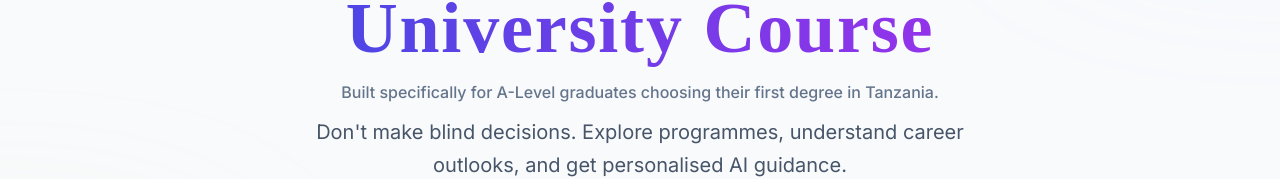
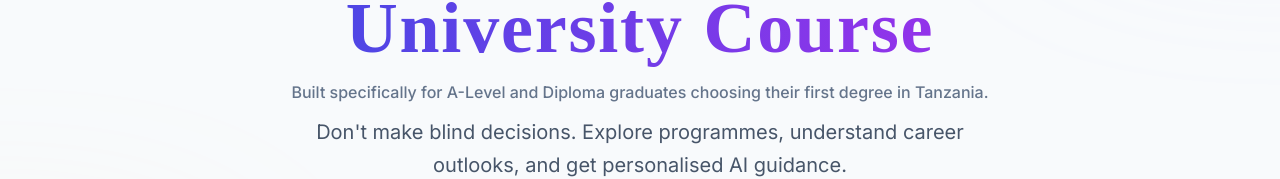
Before and after one commit to Mickamwamba/uniguide-frontend, a React (Vite) app: page / in a window 1280 px wide. Shown: the part 291-470 px from the top of the page. Built offline with nearby package versions, Linux system fonts and the light colour scheme; no server answers; a web font is replaced by a local one.

Commit message:
feat: update landing page hero subtitles to include diploma graduates in both languages

```diff
--- a/src/i18n/translations.js
+++ b/src/i18n/translations.js
@@ -37,7 +37,7 @@ const translations = {
         'landing.badge': 'Discover Your Future',
         'landing.heroTitle1': 'Find the Perfect',
         'landing.heroTitle2': 'University Course',
-        'landing.heroSub1': 'Built specifically for A-Level graduates choosing their first degree in Tanzania.',
+        'landing.heroSub1': 'Built specifically for A-Level and Diploma graduates choosing their first degree in Tanzania.',
         'landing.heroSub2': "Don't make blind decisions. Explore programmes, understand career outlooks, and get personalised AI guidance.",
         'landing.ctaPrimary': 'Find My Course',
         'landing.ctaSecondary': 'Browse All Courses',
@@ -289,7 +289,7 @@ const translations = {
         'landing.badge': 'Gundua Mustakabali Wako',
         'landing.heroTitle1': 'Pata',
         'landing.heroTitle2': 'Kozi Bora ya Chuo Kikuu',
-        'landing.heroSub1': 'Imeundwa hasa kwa wahitimu wa Kidato cha 6 wanaochagua shahada yao ya kwanza Tanzania.',
+        'landing.heroSub1': 'Imeundwa hasa kwa wahitimu wa Kidato cha 6 na Diploma wanaochagua shahada yao ya kwanza Tanzania.',
         'landing.heroSub2': 'Usifanye maamuzi ya upofu. Chunguza programu, elewa matarajio ya kazi, na upate mwongozo wa kibinafsi wa AI.',
         'landing.ctaPrimary': 'Tafuta Kozi Yangu',
         'landing.ctaSecondary': 'Peruzi Kozi Zote',
```
